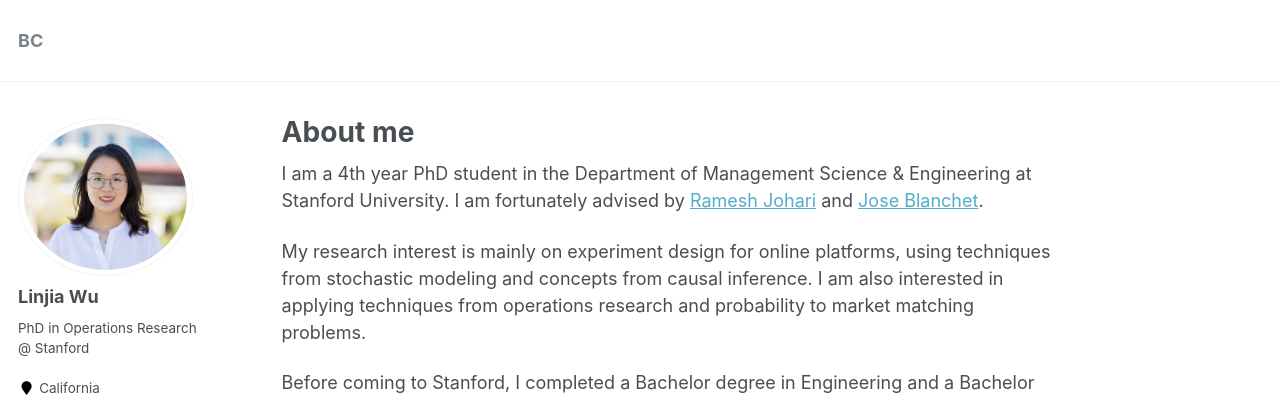
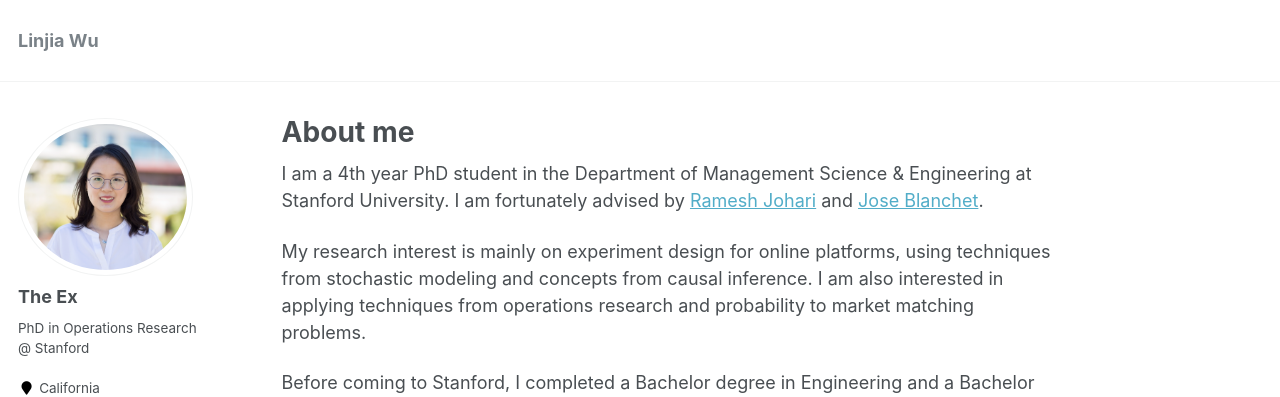
Before and after one commit to linjiawu/linjiawu.github.io, a Jekyll site: the page built from _pages/about.md, in a window 1280 px wide and 900 px high. Shown: the top 397 px of the window. Built offline with Jekyll 4.4.1, drawn with Linux system fonts in a browser that asks for light colours.

Commit message:
no message

```diff
--- a/_config.yml
+++ b/_config.yml
@@ -7,7 +7,7 @@
 
 # Site Settings
 locale                   : "en-US"
-title                    : "BC"
+title                    : "Linjia Wu"
 title_separator          : "-"
 name                     : &name "Linjia Wu"
 description              : &description "personal description"
@@ -80,7 +80,7 @@ analytics:
 
 # Site Author
 author:
-  name             : "Linjia Wu"
+  name             : "The Ex"
   avatar           : "profile.png"
   bio              : "PhD in Operations Research @ Stanford"
   location         : "California"
```
